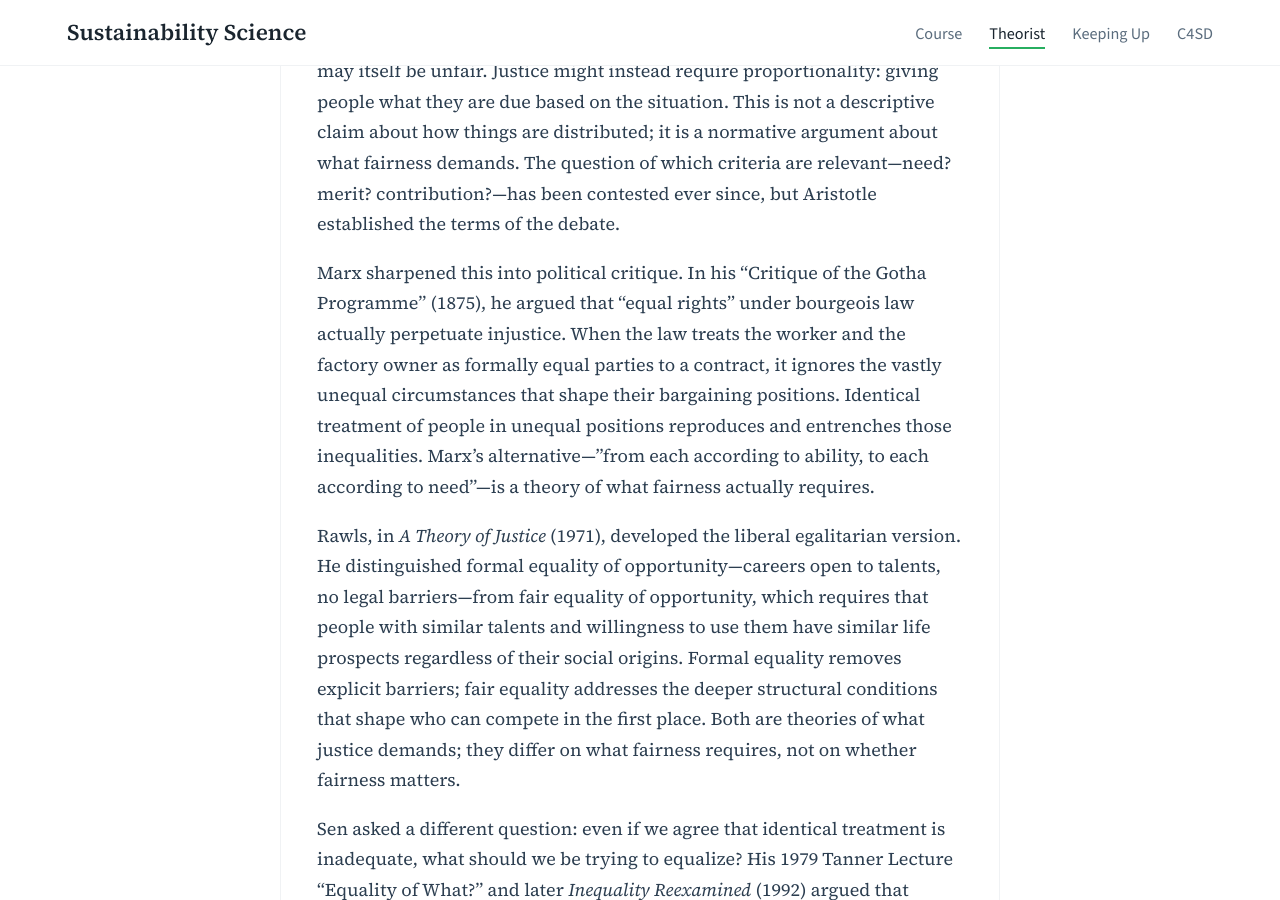
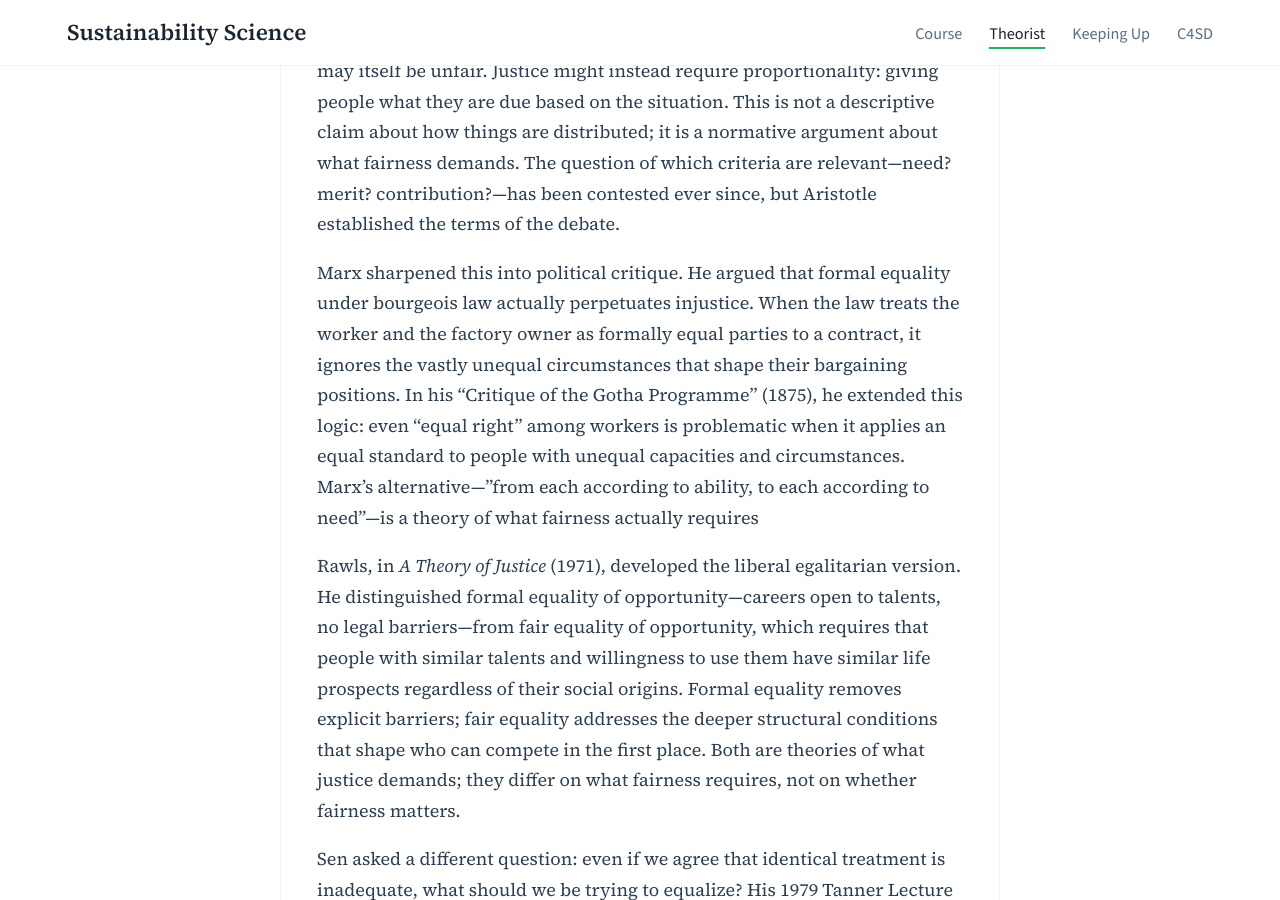
Before and after one commit to agharley/sustsci, a Jekyll site: the page built from blog/_posts/2026-01-01-inequality-inequity.md, in a window 1280 px wide and 900 px high, scrolled down 3431 px. Built offline with Jekyll 4.4.1, drawn with Linux system fonts in a browser that asks for light colours.

Commit message:
Update 2026-01-01-inequality-inequity.md

```diff
--- a/blog/_posts/2026-01-01-inequality-inequity.md
+++ b/blog/_posts/2026-01-01-inequality-inequity.md
@@ -55,7 +55,7 @@ What unites thinkers as different as Aristotle, Marx, Rawls, and Sen is a shared
 
 In the *Nicomachean Ethics* (Book V), Aristotle distinguishes numerical equality—everyone receives the same amount—from proportional equality—distribution according to some relevant criterion such as merit or need. The insight is that "treating people equally" is ambiguous as a standard of justice. If people differ in relevant ways, giving everyone identical shares may itself be unfair. Justice might instead require proportionality: giving people what they are due based on the situation. This is not a descriptive claim about how things are distributed; it is a normative argument about what fairness demands. The question of which criteria are relevant—need? merit? contribution?—has been contested ever since, but Aristotle established the terms of the debate.
 
-Marx sharpened this into political critique. In his "Critique of the Gotha Programme" (1875), he argued that "equal rights" under bourgeois law actually perpetuate injustice. When the law treats the worker and the factory owner as formally equal parties to a contract, it ignores the vastly unequal circumstances that shape their bargaining positions. Identical treatment of people in unequal positions reproduces and entrenches those inequalities. Marx's alternative—"from each according to ability, to each according to need"—is a theory of what fairness actually requires.
+Marx sharpened this into political critique. He argued that formal equality under bourgeois law actually perpetuates injustice. When the law treats the worker and the factory owner as formally equal parties to a contract, it ignores the vastly unequal circumstances that shape their bargaining positions. In his "Critique of the Gotha Programme" (1875), he extended this logic: even "equal right" among workers is problematic when it applies an equal standard to people with unequal capacities and circumstances. Marx's alternative—"from each according to ability, to each according to need"—is a theory of what fairness actually requires
 
 Rawls, in *A Theory of Justice* (1971), developed the liberal egalitarian version. He distinguished formal equality of opportunity—careers open to talents, no legal barriers—from fair equality of opportunity, which requires that people with similar talents and willingness to use them have similar life prospects regardless of their social origins. Formal equality removes explicit barriers; fair equality addresses the deeper structural conditions that shape who can compete in the first place. Both are theories of what justice demands; they differ on what fairness requires, not on whether fairness matters.
 
```
